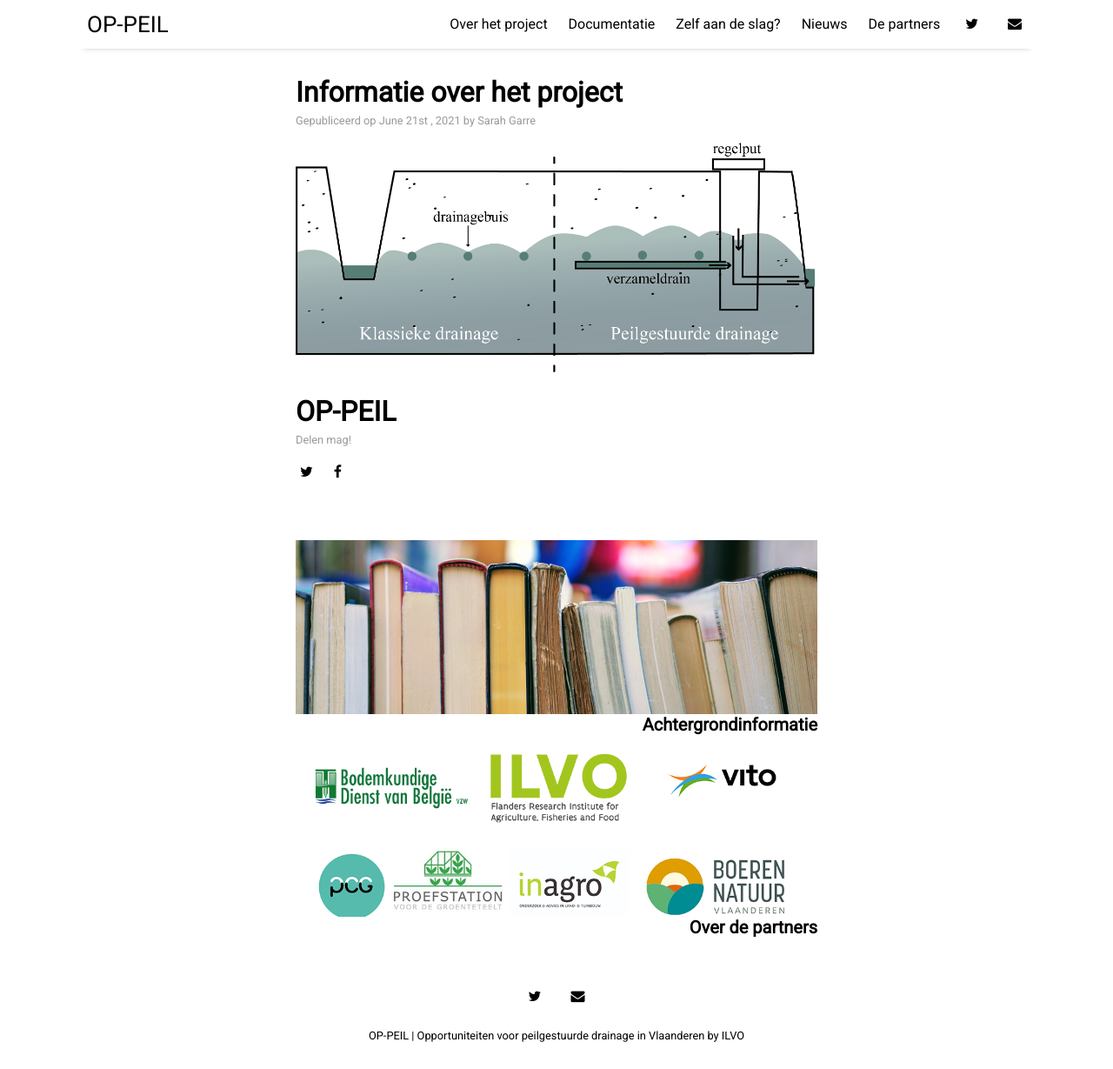
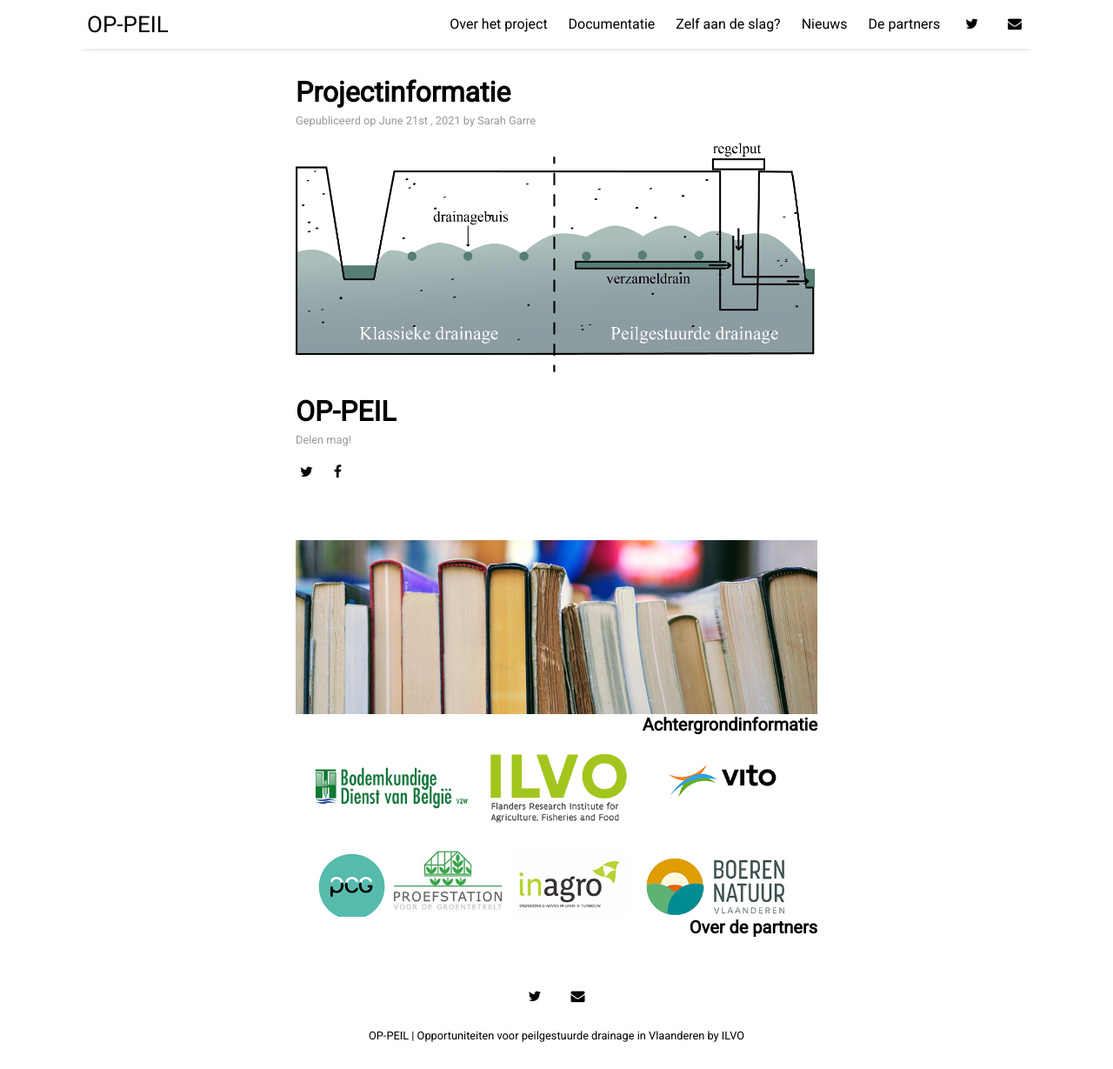
Before and after one commit to sarahgarre/op-peil, a Jekyll site: the page built from _posts/2021-06-21-projectbeschrijving.md, in a window 1280 px wide and 1229 px high. Shown: the whole window at 87% size. Built offline with Jekyll 4.4.1, drawn with Linux system fonts in a browser that asks for light colours; nearby versions of some CDN libraries.

```diff
--- a/_posts/2021-06-21-projectbeschrijving.md
+++ b/_posts/2021-06-21-projectbeschrijving.md
@@ -1,6 +1,6 @@
 ---
 layout: post
-title: "Informatie over het project"
+title: "Projectinformatie"
 author: "Sarah Garre"
 categories: documentation
 tags: [documentation,sample]
```
